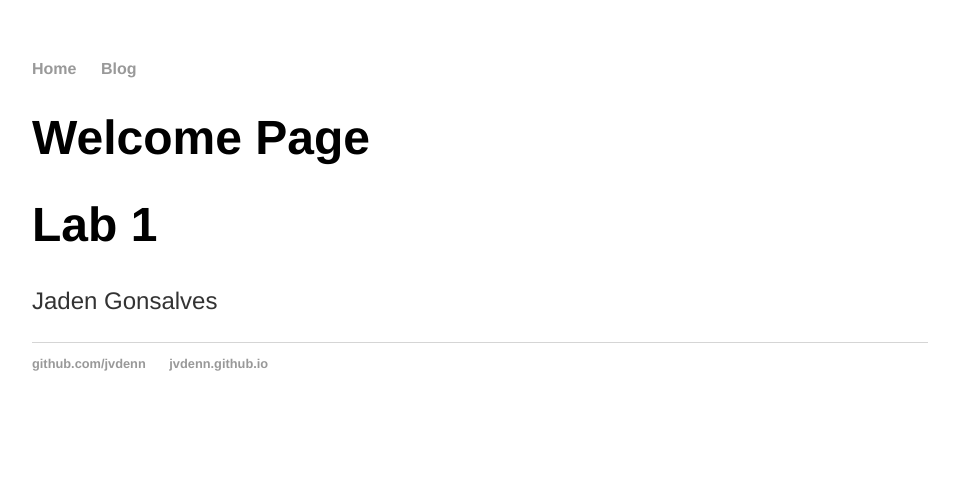
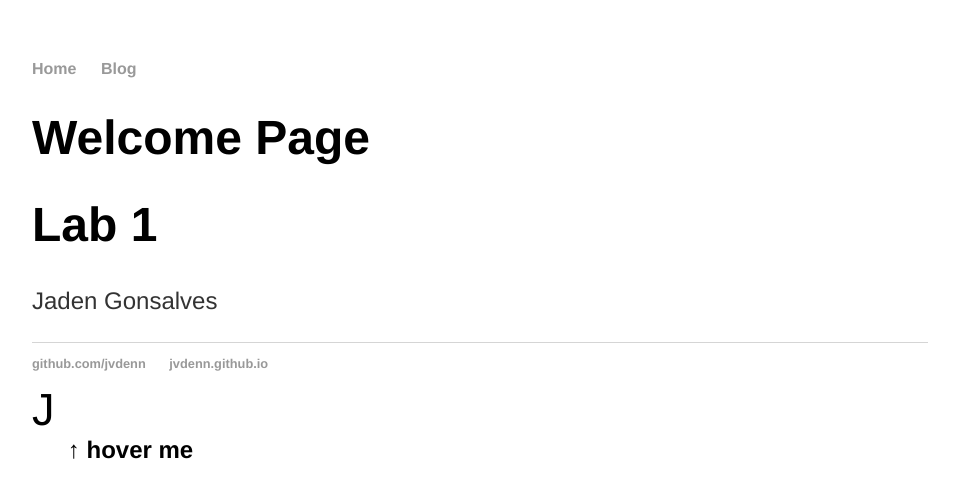
Before and after one commit to jvdenn/jvdenn.github.io, a Jekyll site: the page built from index.html, in a window 1280 px wide. Shown: the top 498 px of the page, without its empty margins (160-1119 px from the left). Built offline with Jekyll 4.4.1, drawn with Linux system fonts in a browser that asks for light colours.

Commit message:
added css hover feature in the html

```diff
--- a/_layouts/default.html
+++ b/_layouts/default.html
@@ -24,5 +24,10 @@
                         <a href="https://github.com/jvdenn">github.com/jvdenn</a></li>
                         <li><a href="https://jvdenn.github.io">jvdenn.github.io </a></li></ul>
                     </footer>
-                    </body>
+                 <div>
+                    <div class = "j"> Jaden</div>
+
+                    <h6> &#8593 hover me </h6>
+                </div>
+        </body>
     </html>
```
